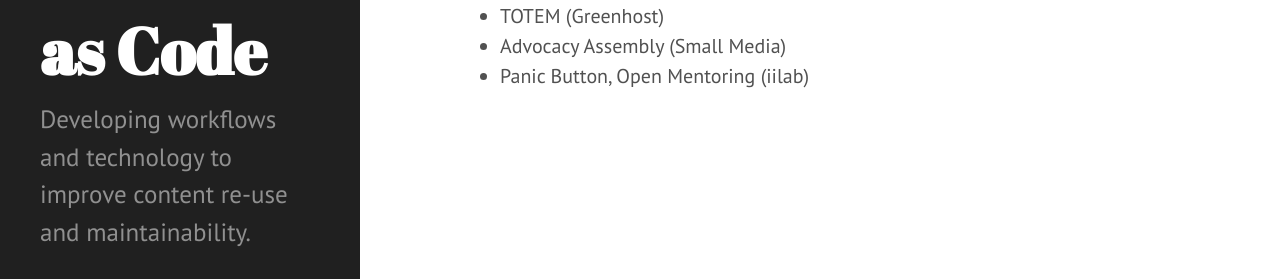
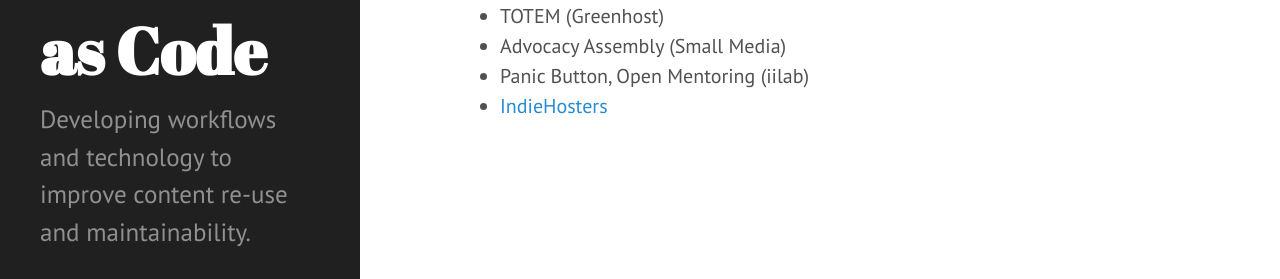
Before and after one commit to iilab/contentascode, a Jekyll site: the page built from partners.md, in a window 1280 px wide. Shown: the part 329-608 px from the top of the page. Built offline with Jekyll 4.4.1, drawn with Linux system fonts in a browser that asks for light colours.

Commit message:
Adds IndieHosters

```diff
--- a/partners.md
+++ b/partners.md
@@ -11,3 +11,4 @@
  - TOTEM (Greenhost)
  - Advocacy Assembly (Small Media)
  - Panic Button, Open Mentoring (iilab)
+ - [IndieHosters](https://indiehosters.net)
```
